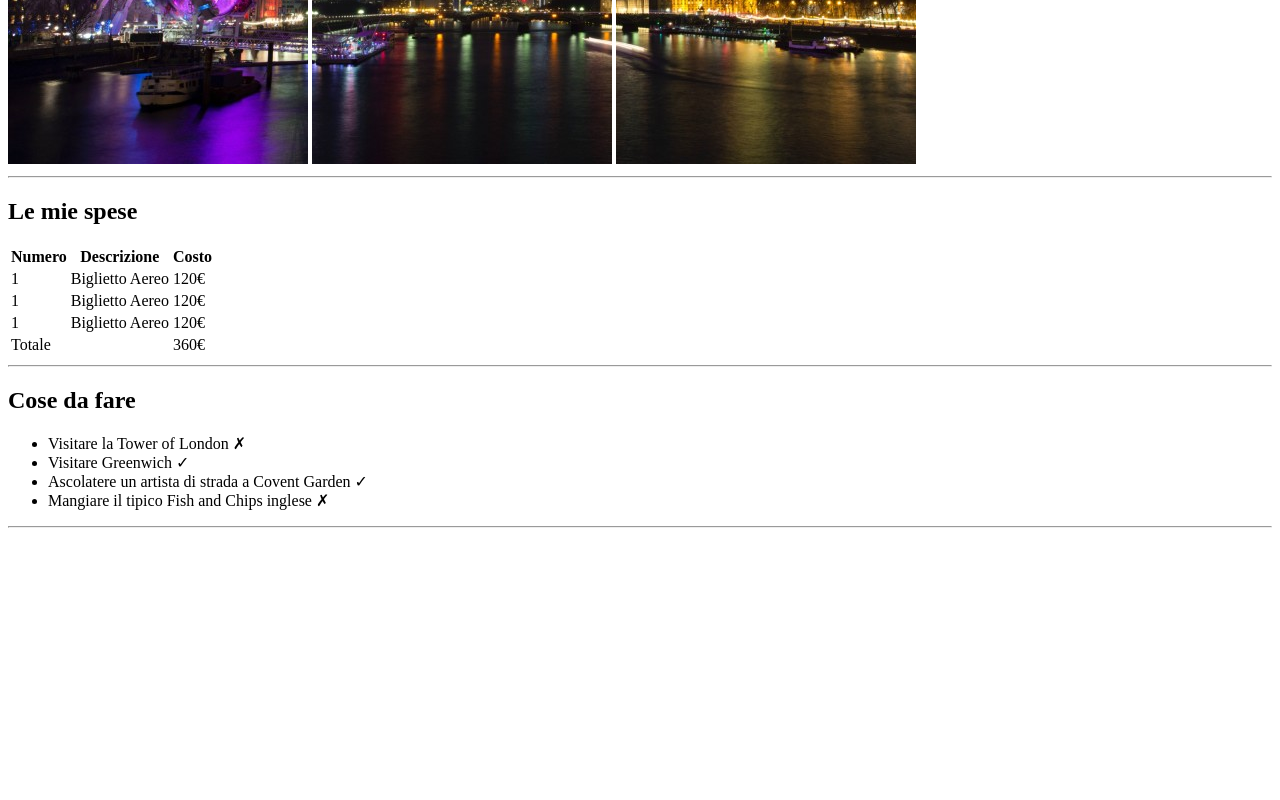
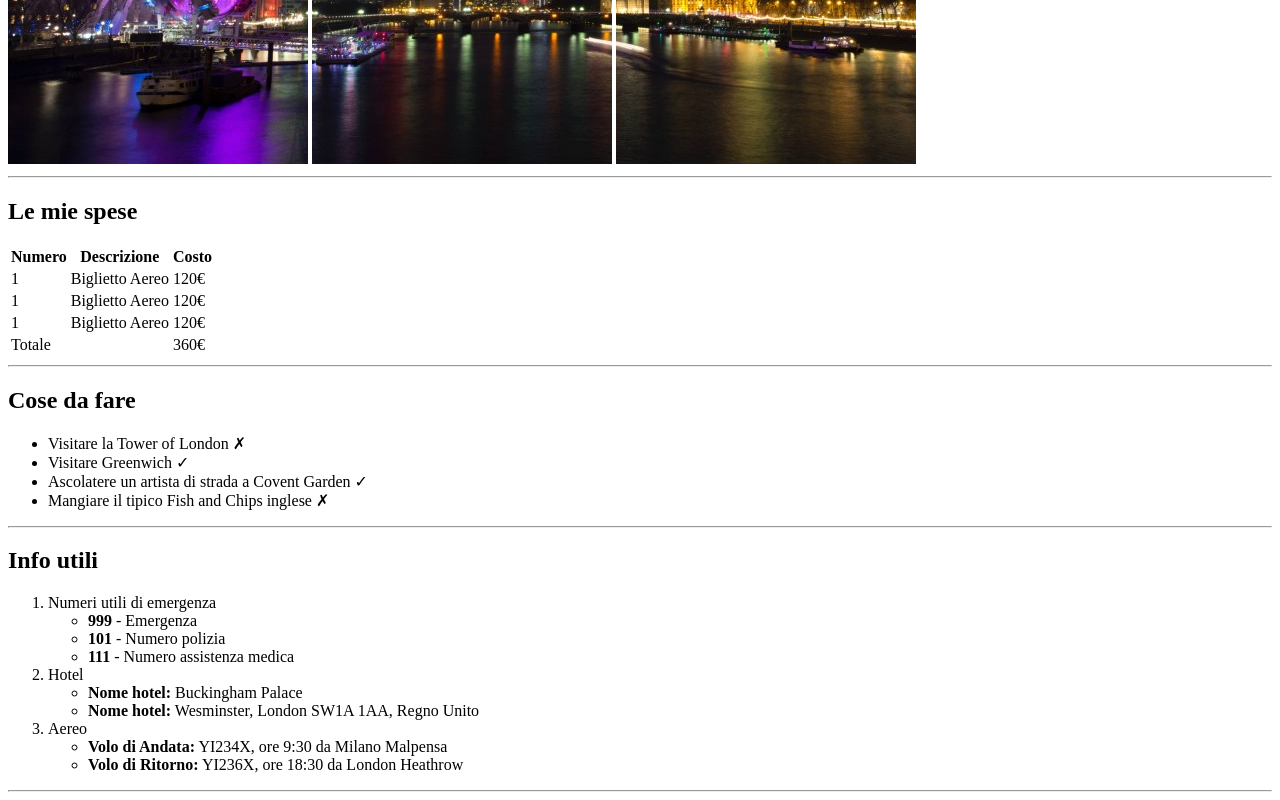
Before and after one commit to GianlucaGiardella/html-london-trip, a plain HTML site: page index.html in a window 1280 px wide. Shown: the part 516-1316 px from the top of the page. Before the commit the page ends 1052 px from the top, so only its background shows below. Drawn offline with Linux system fonts and the light colour scheme.

Commit message:
Added: Info utili

```diff
--- a/index.html
+++ b/index.html
@@ -50,5 +50,29 @@
         <li>Mangiare il tipico Fish and Chips inglese ✗</li>
     </ul>
     <hr>
+
+    <h2>Info utili</h2>
+    <ol>
+        <li> Numeri utili di emergenza
+            <ul>
+                <li><strong>999</strong> - Emergenza</li>
+                <li><strong>101</strong> - Numero polizia</li>
+                <li><strong>111</strong> - Numero assistenza medica</li>
+            </ul>
+        </li>
+        <li>Hotel
+            <ul>
+                <li><strong>Nome hotel:</strong> Buckingham Palace</li>
+                <li><strong>Nome hotel:</strong> Wesminster, London SW1A 1AA, Regno Unito</li>
+            </ul>
+        </li>
+        <li>Aereo
+            <ul>
+                <li><strong>Volo di Andata:</strong> YI234X, ore 9:30 da Milano Malpensa</li>
+                <li><strong>Volo di Ritorno:</strong> YI236X, ore 18:30 da London Heathrow</li>
+            </ul>
+        </li>
+    </ol>
+    <hr>
 </body>
 </html>
```
